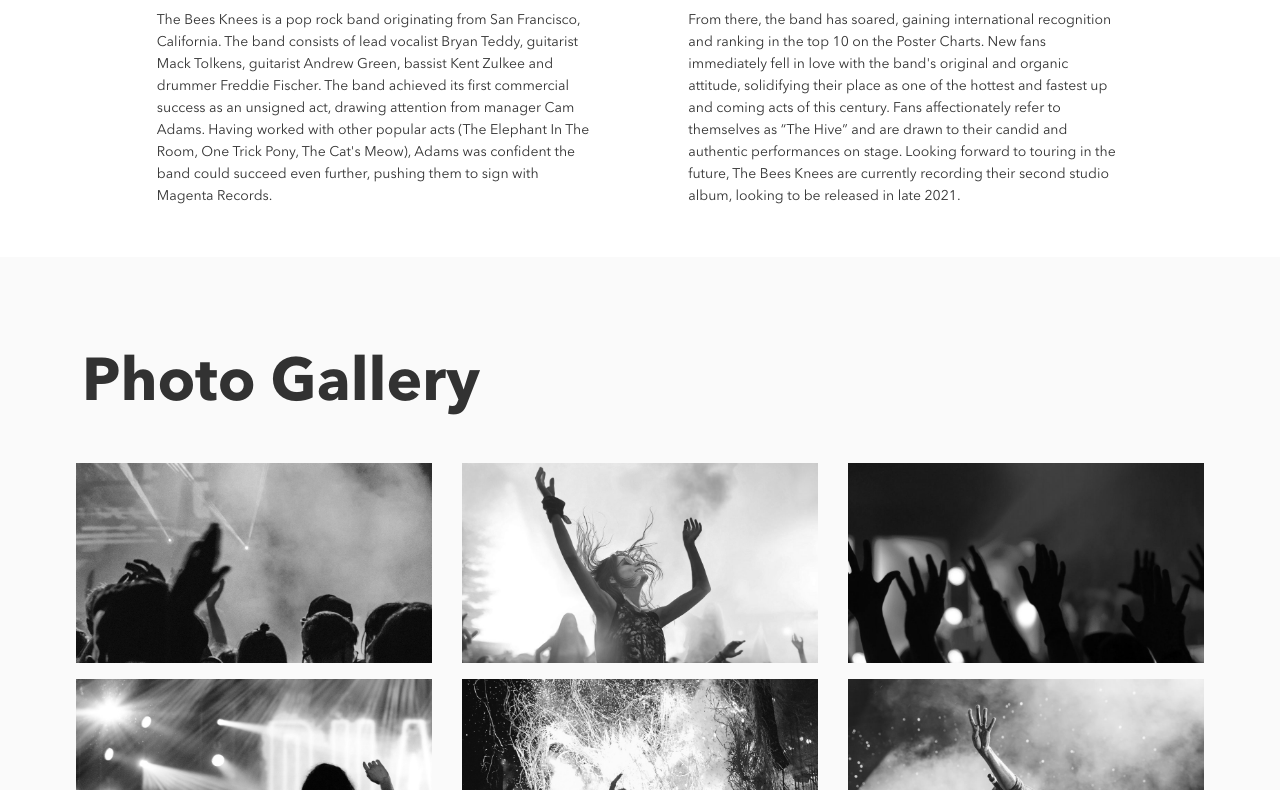
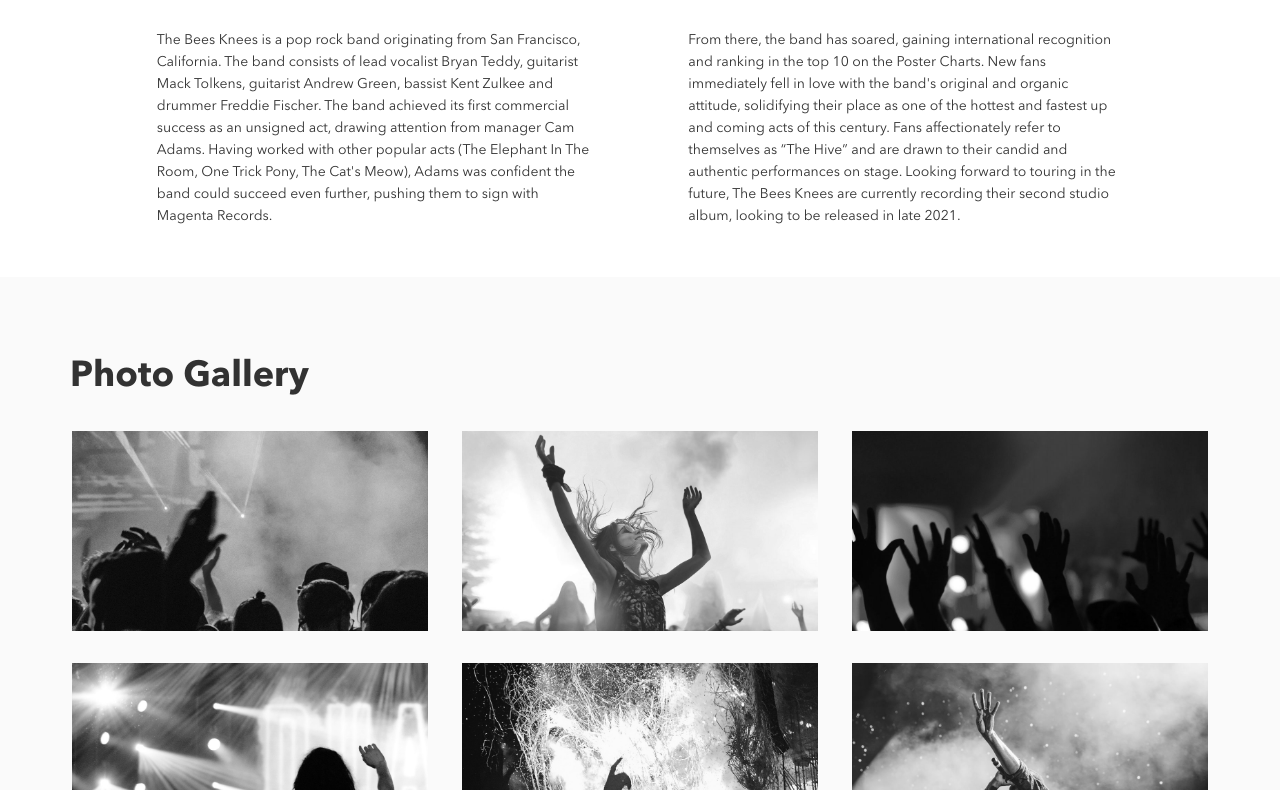
Before and after one commit to brandonscottred/band-site, a plain HTML site: page index.html in a window 1280 px wide. Shown: the part 2010-2800 px from the top of the page. Drawn offline with Linux system fonts and the light colour scheme.

```diff
--- a/styles/bio.scss
+++ b/styles/bio.scss
@@ -14,6 +14,7 @@
 
         @include tablet {
             flex-direction: row;
+            padding-left: 5%;
             width: 50%;
             justify-content: space-around;
         }
@@ -21,7 +22,7 @@
         @include desktop {
             flex-direction: row;
             padding-left: 5%;
-            width: 40%;
+            width: 50%;
             justify-content: space-around;
         }
 
@@ -43,7 +44,7 @@
 
             @include desktop {
                 width: 50%;
-                justify-content: space-around;
+                justify-content: space-between;
             }
 
             &--biography {
@@ -115,9 +116,6 @@
     }
 }
 
-
-
-
 main {
     color: $bandsite-black;
 }
@@ -151,10 +149,10 @@
     &__container {
 
         @include tablet {
-            margin: 0 36px 36px 36px;
+            margin: 0 36px 1.5rem 36px;
         }
         @include desktop {
-            margin: 0 36px 36px 36px;
+            margin: 0 36px 1.5rem 36px;
             display: flex;
             flex-direction: column;
             justify-content: center;
@@ -178,7 +176,8 @@
             @include subheader;
 
             @include desktop {
-                width: 74%;
+                width: 65%;
+                text-align: left;
             }
 
             &--bryan-teddy {
@@ -249,15 +248,15 @@
     }
 
     &__title {
-        @include page-header;
+        @include section-header;
         margin: 0;
 
         @include tablet {
-            padding: 1rem 0 1rem;
+            padding: 1rem 0 2rem 1rem;
         }
 
         @include desktop {
-            padding: 48px 0 36px 36px;
+            padding: 2rem 0 1rem 1.5rem;
         }
     }
 
@@ -291,6 +290,7 @@
             }
             @include desktop {
                 max-width: 30%;
+                margin: 1rem 0.5rem;
             }
         }
     }
```
Also changed, not shown: styles/bio.css, 2 other files.
